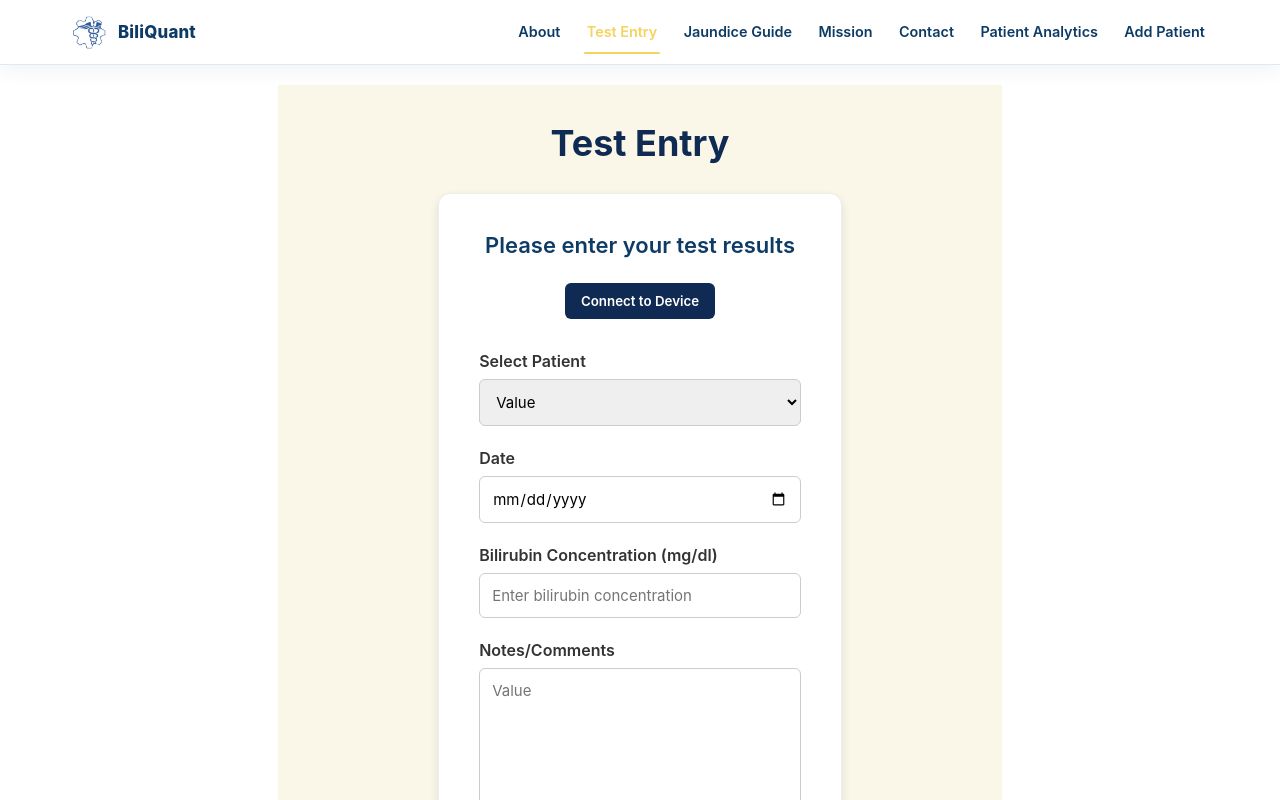
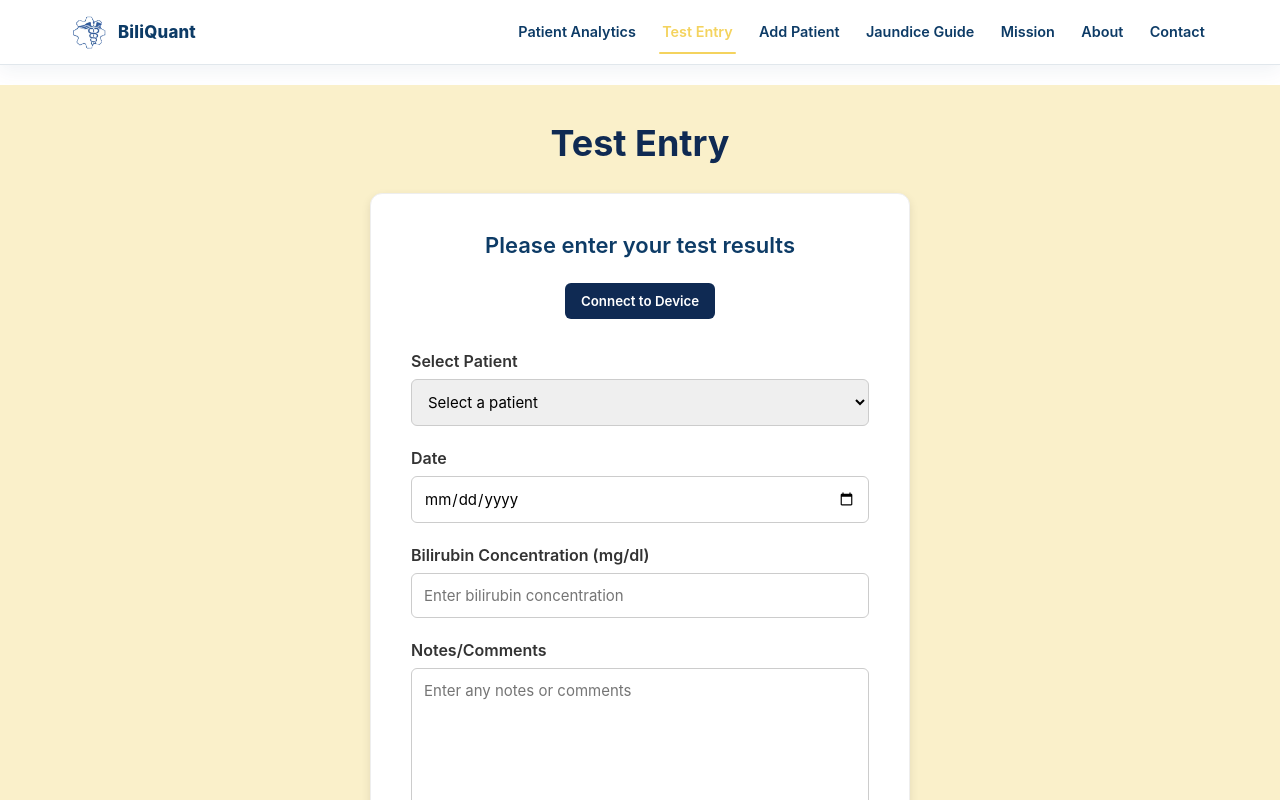
Before and after one commit to qbit-queensu/biliquant-app, a React (Vite) app in the folder bili-app/: page /home/test_entry in a window 1280 px wide. Shown: the top 800 px of the page. Built offline with nearby package versions, Linux system fonts and the light colour scheme.

Commit message:
Added backend code + fixed formatting

```diff
--- a/bili-app/src/components/Navbar.jsx
+++ b/bili-app/src/components/Navbar.jsx
@@ -13,13 +13,13 @@ function Navbar() {
   }, [location.pathname]);
 
   const navItems = [
-    { to: "/home/about_qbit", label: "About" },
+    { to: "/home/patient_analytics", label: "Patient Analytics" },
     { to: "/home/test_entry", label: "Test Entry" },
+    { to: "/home/profile", label: "Add Patient" },
     { to: "/home/jaundice", label: "Jaundice Guide" },
     { to: "/home/mission", label: "Mission" },
+    { to: "/home/about_qbit", label: "About" },
     { to: "/home/contact", label: "Contact" },
-    { to: "/home/patient_analytics", label: "Patient Analytics" },
-    { to: "/home/profile", label: "Add Patient" },
   ];
 
   return (
--- a/bili-app/src/pages/TestEntry.css
+++ b/bili-app/src/pages/TestEntry.css
@@ -1,5 +1,5 @@
 .test-entry-container {
-  background: #faf7e8;
+  background: #FAF0CA;
   min-height: 100vh;
   padding: 40px 160px;   /* reduced so center works */
   text-align: center;
@@ -11,6 +11,7 @@
   align-items: center;        /* <-- center the card and title */
   justify-content: flex-start;
   box-sizing: border-box;
+  width: 100vw;
 }
 
 /* Page title */
@@ -25,7 +26,7 @@
 .form-card {
   background: #fff;
   width: 100%;          /* let it fill available space */
-  max-width: 5000px;    /* choose how wide you want it */
+  max-width: 540px;    /* choose how wide you want it */
   margin: 0 auto;       /* centers the card */
   padding: 40px;
   border-radius: 12px;
--- a/bili-app/src/pages/TestEntry.jsx
+++ b/bili-app/src/pages/TestEntry.jsx
@@ -1,48 +1,131 @@
-import React from "react";
+import React, { useState } from "react";
 import "./TestEntry.css";
+import { supabase } from "../lib/supabaseClient";
 
 export default function TestEntry() {
+  const [formData, setFormData] = useState({
+    patientId: "",
+    date: "",
+    bilirubinConcentration: "",
+    notes: "",
+  });
+
+  const [isSubmitting, setIsSubmitting] = useState(false);
+  const [submitStatus, setSubmitStatus] = useState(null);
+
+  const handleChange = (e) => {
+    const { name, value } = e.target;
+    setFormData((prev) => ({
+      ...prev,
+      [name]: value,
+    }));
+  };
+
+  const handleSubmit = async (e) => {
+    e.preventDefault();
+    setIsSubmitting(true);
+    setSubmitStatus(null);
+
+    try {
+      const { error } = await supabase.from("test_entries").insert([
+        {
+          patient_id: formData.patientId,
+          date: formData.date,
+          bilirubin_concentration: parseFloat(formData.bilirubinConcentration),
+          notes: formData.notes,
+        },
+      ]);
+
+      if (error) {
+        console.error("Supabase insert error:", error);
+        setSubmitStatus("error");
+        return;
+      }
+
+      setSubmitStatus("success");
+      setFormData({
+        patientId: "",
+        date: "",
+        bilirubinConcentration: "",
+        notes: "",
+      });
+    } catch (error) {
+      console.error("Form submission error:", error);
+      setSubmitStatus("error");
+    } finally {
+      setIsSubmitting(false);
+    }
+  };
+
   return (
     <div className="test-entry-container">
-
-      {/* Page Title */}
       <h1 className="page-title">Test Entry</h1>
 
-      {/* Form Box */}
       <div className="form-card">
-
         <h2 className="form-title">Please enter your test results</h2>
 
-        {/* Connect to Device Button */}
         <div className="device-btn-container">
-          <button className="device-btn">Connect to Device</button>
+          <button type="button" className="device-btn">
+            Connect to Device
+          </button>
         </div>
 
-        {/* Select Patient */}
+        <form onSubmit={handleSubmit}>
           <label>Select Patient</label>
-        <select>
-          <option>Value</option>
+          <select
+            name="patientId"
+            value={formData.patientId}
+            onChange={handleChange}
+            required
+          >
+            <option value="">Select a patient</option>
+            <option value="1">Patient 1</option>
+            <option value="2">Patient 2</option>
           </select>
 
-        {/* Date */}
           <label>Date</label>
-        <input type="date" />
+          <input
+            type="date"
+            name="date"
+            value={formData.date}
+            onChange={handleChange}
+            required
+          />
 
-        {/* Bilirubin Concentration */}
           <label>Bilirubin Concentration (mg/dl)</label>
           <input
             type="number"
+            name="bilirubinConcentration"
             step="0.01"
             placeholder="Enter bilirubin concentration"
+            value={formData.bilirubinConcentration}
+            onChange={handleChange}
+            required
           />
 
-        {/* Notes */}
           <label>Notes/Comments</label>
-        <textarea placeholder="Value"></textarea>
+          <textarea
+            name="notes"
+            placeholder="Enter any notes or comments"
+            value={formData.notes}
+            onChange={handleChange}
+          />
 
-        {/* Submit */}
-        <button className="submit-btn">Submit</button>
+          <button type="submit" className="submit-btn" disabled={isSubmitting}>
+            {isSubmitting ? "Submitting..." : "Submit"}
+          </button>
+        </form>
 
+        {submitStatus === "success" && (
+          <div style={{ color: "green", marginTop: "1rem" }}>
+            Test entry submitted successfully!
+          </div>
+        )}
+        {submitStatus === "error" && (
+          <div style={{ color: "red", marginTop: "1rem" }}>
+            Error submitting form. Please try again.
+          </div>
+        )}
       </div>
     </div>
   );
```
Lines whose indentation alone changed are shown as unchanged.
